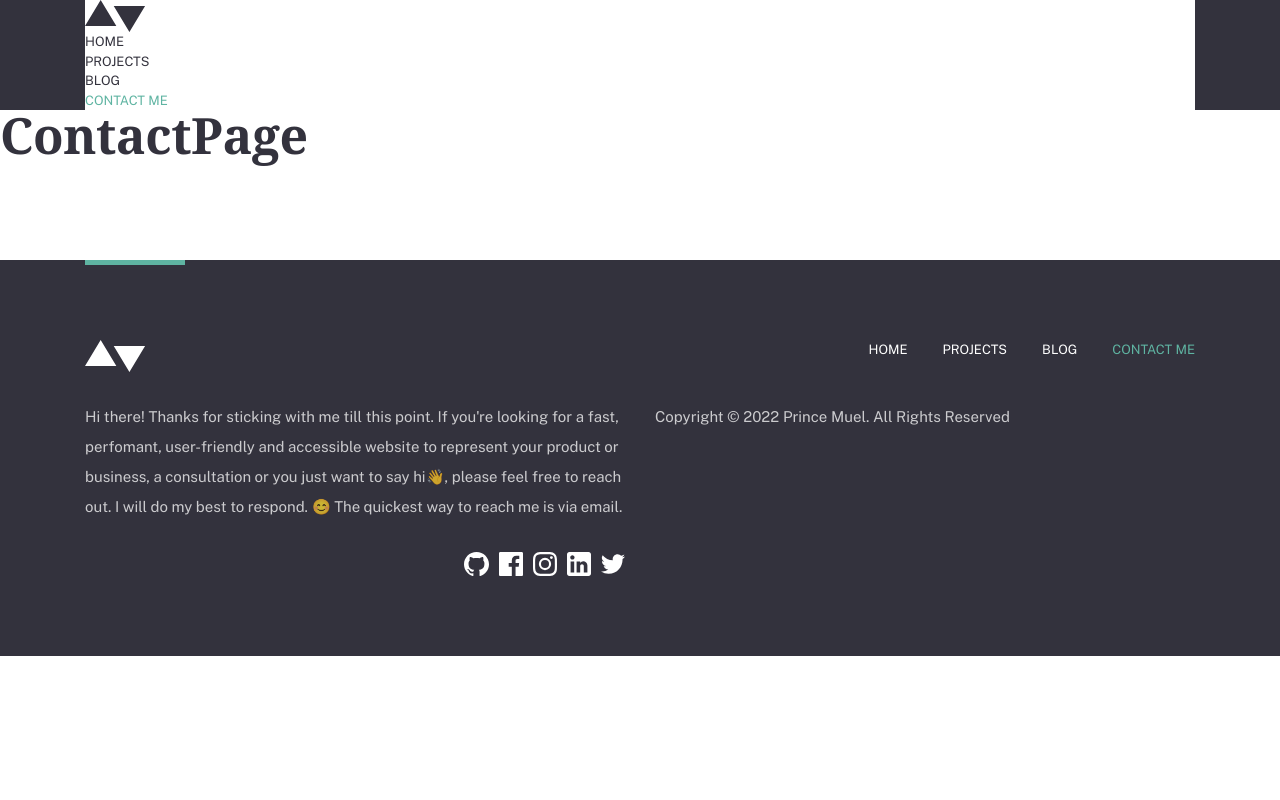
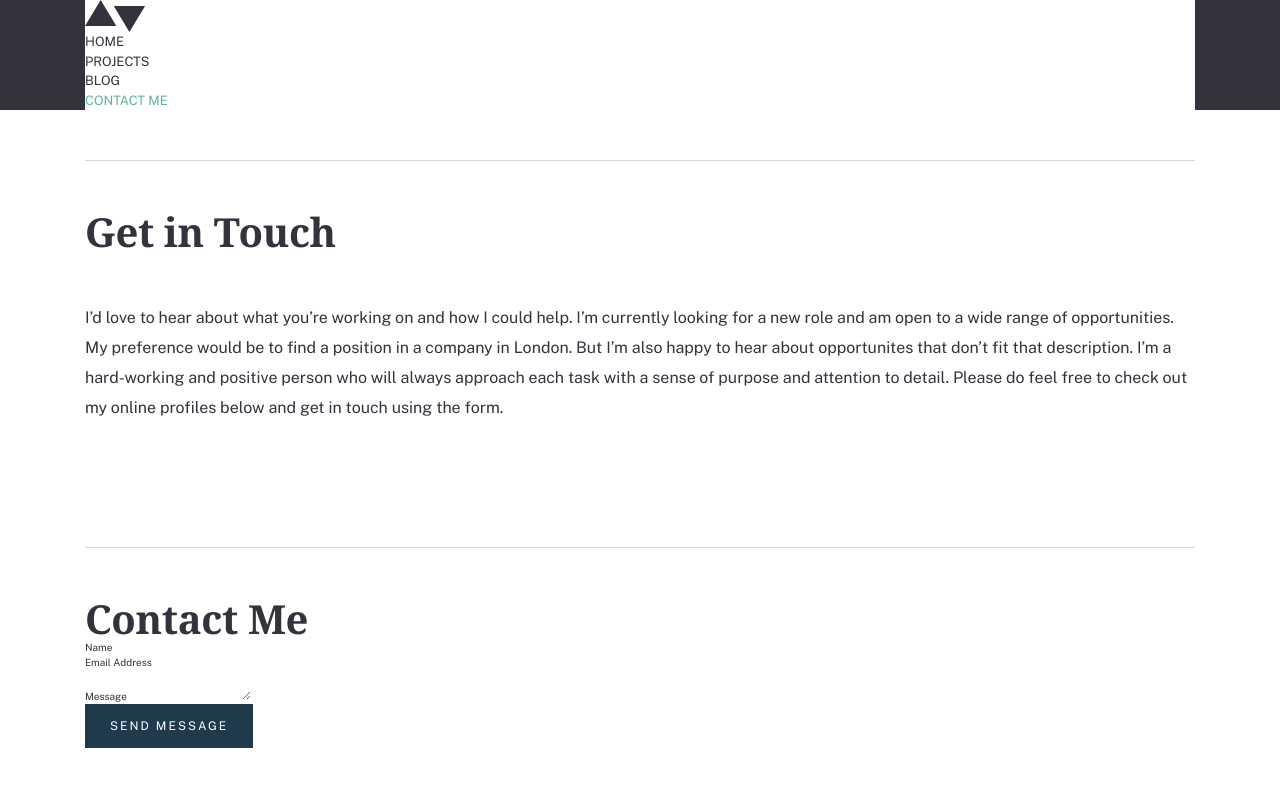
Before and after one commit to princemuel/dotfiles, a Next.js app: page /contact in a window 1280 px wide. Shown: the top 800 px of the page. Built offline with nearby package versions, Linux system fonts and the light colour scheme; a web font is replaced by a local one; what @savvywombat/tailwindcss-grid-areas would draw is missing.

Commit message:
Add contact page template to conatct page

```diff
--- a/pages/contact/index.tsx
+++ b/pages/contact/index.tsx
@@ -1,7 +1,10 @@
+import { ContactPageTemplate } from 'components';
+import type { NextPageWithLayout } from 'types';
+
 type Props = {};
 
-const ContactPage = (props: Props) => {
-  return <h1>ContactPage</h1>;
+const ContactPage: NextPageWithLayout<Props> = (props: Props) => {
+  return <ContactPageTemplate />;
 };
 
 export default ContactPage;
```
